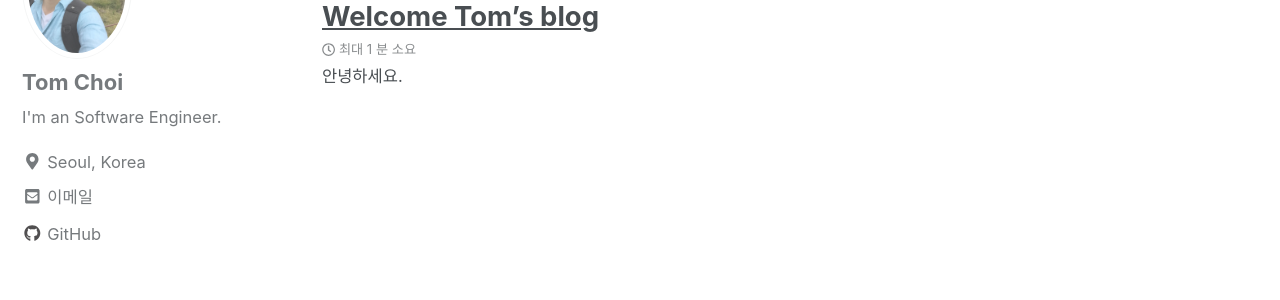
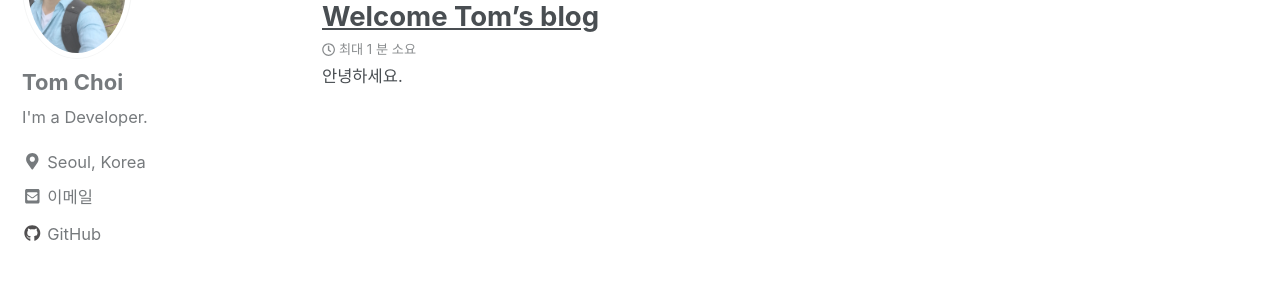
Before and after one commit to TomChoi/TomChoi.github.io, a Jekyll site: the page built from index.html, in a window 1280 px wide. Shown: the part 228-528 px from the top of the page. Built offline with Jekyll 4.4.1, drawn with Linux system fonts in a browser that asks for light colours; nearby versions of some CDN libraries; the list of posts is cut into pages by our own code.

Commit message:
Modify site descciption

```diff
--- a/_config.yml
+++ b/_config.yml
@@ -100,7 +100,7 @@ analytics:
 author:
   name             : "Tom Choi"
   avatar           : /assets/images/tom.jpg
-  bio              : "I'm an Software Engineer."
+  bio              : "I'm a Developer."
   location         : "Seoul, Korea"
   email            : "tom.jaesung@gmail.com"
   uri              :
```
